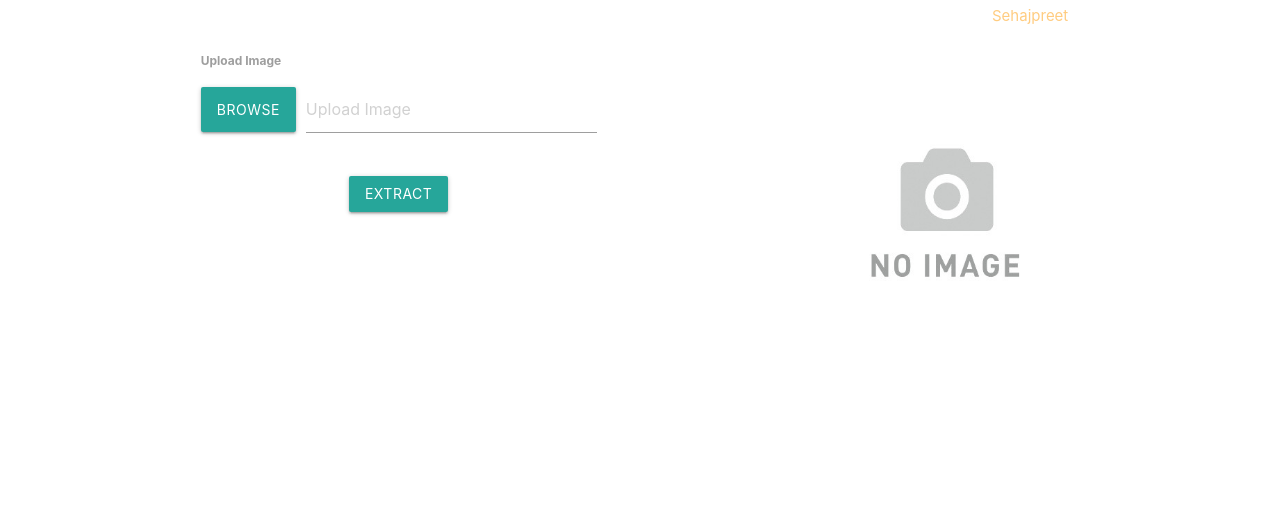
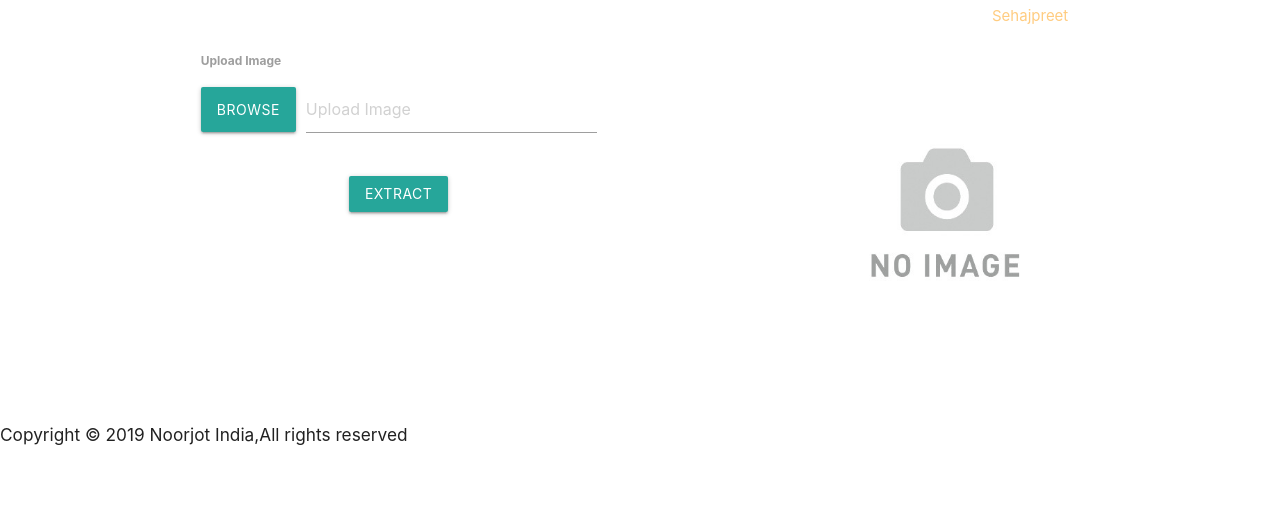
Before and after one commit to sehajmander12/TextExtraction, a Flask app: page / in a window 1280 px wide. Shown: the part 80-603 px from the top of the page. Run offline with Flask 2, Linux system fonts and the light colour scheme; some libraries are stand-ins or nearby versions.

Commit message:
Update index.html

```diff
--- a/app/templates/index.html
+++ b/app/templates/index.html
@@ -77,11 +77,16 @@
         </form>
       </div>
     </div>
+
   </div>
 
   </div>
   </div>
-
+  <div class="row">
+        <div class="col-md-12 bg-danger text-center text-white">
+            <h6>Copyright &#169 2019 Noorjot India,All rights reserved</h6>
+        </div>
+   </div>
   <!--  Scripts-->
   <script src="./static/js/materialize.js"></script>
   <script type="text/javascript">
```
